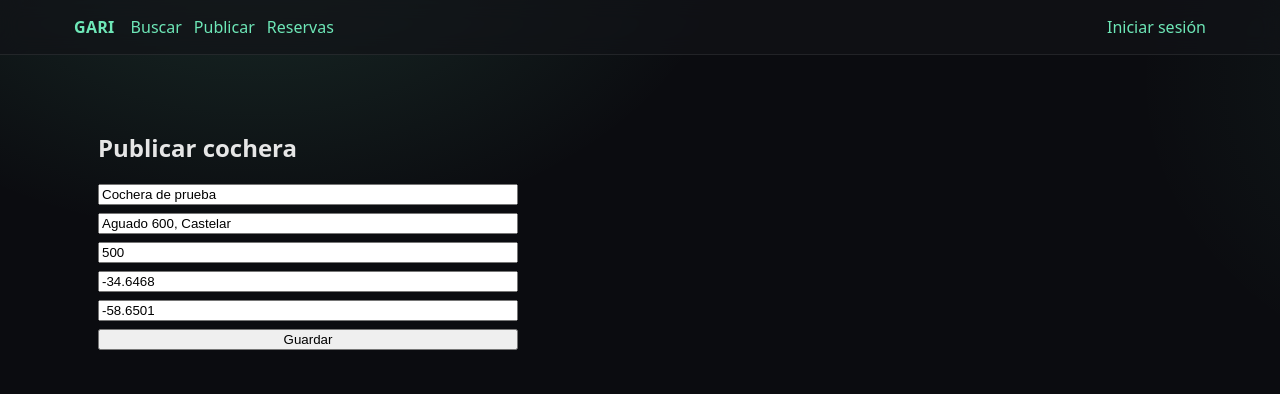
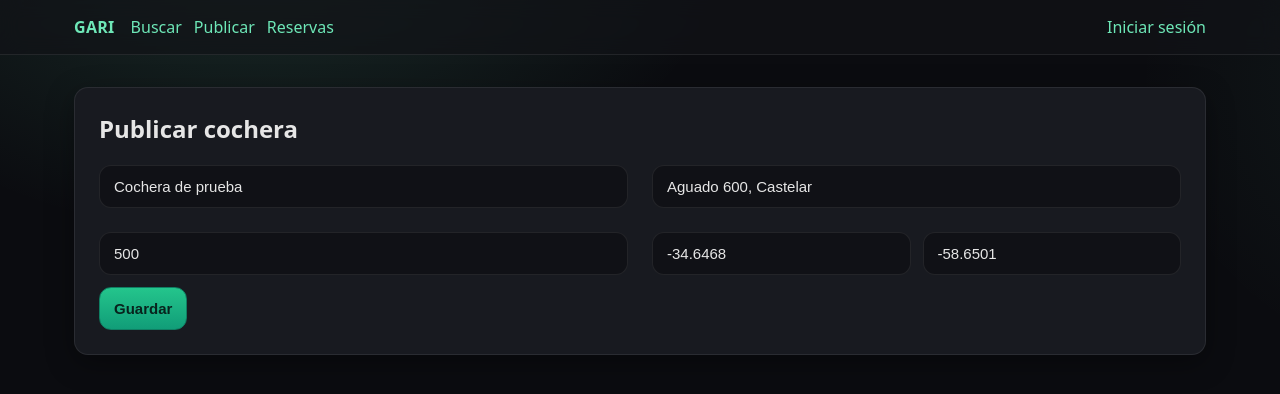
Before and after one commit to gari-app/gari-mvp, a Next.js app: page /app/publicar in a window 1280 px wide. Shown: the top 394 px of the page. Built offline with nearby package versions, Linux system fonts and the light colour scheme.

Commit message:
Update page.tsx

```diff
--- a/app/app/publicar/page.tsx
+++ b/app/app/publicar/page.tsx
@@ -13,31 +13,29 @@ export default function PublicarPage() {
     setMsg(undefined)
     const res = await fetch('/api/spaces', {
       method: 'POST',
-      headers: {'Content-Type': 'application/json'},
-      body: JSON.stringify({
-        title,
-        price_per_hour: Number(price),
-        location_address: address,
-        lat: Number(lat),
-        lng: Number(lng)
-      })
+      headers: {'Content-Type':'application/json'},
+      body: JSON.stringify({ title, price_per_hour: Number(price), location_address: address, lat: Number(lat), lng: Number(lng) })
     })
     const data = await res.json()
-    setMsg(res.ok ? 'Guardado OK' : `Error: ${'{'}data?.error || 'desconocido'{'}'}`)
+    setMsg(res.ok ? 'Guardado OK' : `Error: ${data?.error || 'desconocido'}`)
   }
 
   return (
-    <main style={{padding:24}}>
-      <h2>Publicar cochera</h2>
-      <div style={{display:'grid', gap:8, maxWidth:420}}>
-        <input placeholder="Título" value={title} onChange={e=>setTitle(e.target.value)} />
-        <input placeholder="Dirección" value={address} onChange={e=>setAddress(e.target.value)} />
-        <input type="number" placeholder="Precio/hora" value={price} onChange={e=>setPrice(parseFloat(e.target.value))} />
-        <input type="number" placeholder="Lat" value={lat} onChange={e=>setLat(parseFloat(e.target.value))} />
-        <input type="number" placeholder="Lng" value={lng} onChange={e=>setLng(parseFloat(e.target.value))} />
-        <button onClick={publicar}>Guardar</button>
-        {msg && <p>{msg}</p>}
+    <section className="panel card">
+      <h2 style={{marginTop:0}}>Publicar cochera</h2>
+      <div className="grid" style={{gridTemplateColumns:'1fr 1fr'}}>
+        <input className="input" placeholder="Título" value={title} onChange={e=>setTitle(e.target.value)} />
+        <input className="input" placeholder="Dirección" value={address} onChange={e=>setAddress(e.target.value)} />
+        <input className="input" type="number" placeholder="Precio/hora" value={price} onChange={e=>setPrice(parseFloat(e.target.value))} />
+        <div className="grid" style={{gridTemplateColumns:'1fr 1fr', gap:12}}>
+          <input className="input" type="number" placeholder="Lat" value={lat} onChange={e=>setLat(parseFloat(e.target.value))} />
+          <input className="input" type="number" placeholder="Lng" value={lng} onChange={e=>setLng(parseFloat(e.target.value))} />
+        </div>
       </div>
-    </main>
+      <div style={{marginTop:12, display:'flex', gap:12}}>
+        <button className="button button--primary" onClick={publicar}>Guardar</button>
+        {msg && <span style={{opacity:.9}}>{msg}</span>}
+      </div>
+    </section>
   )
 }
```
